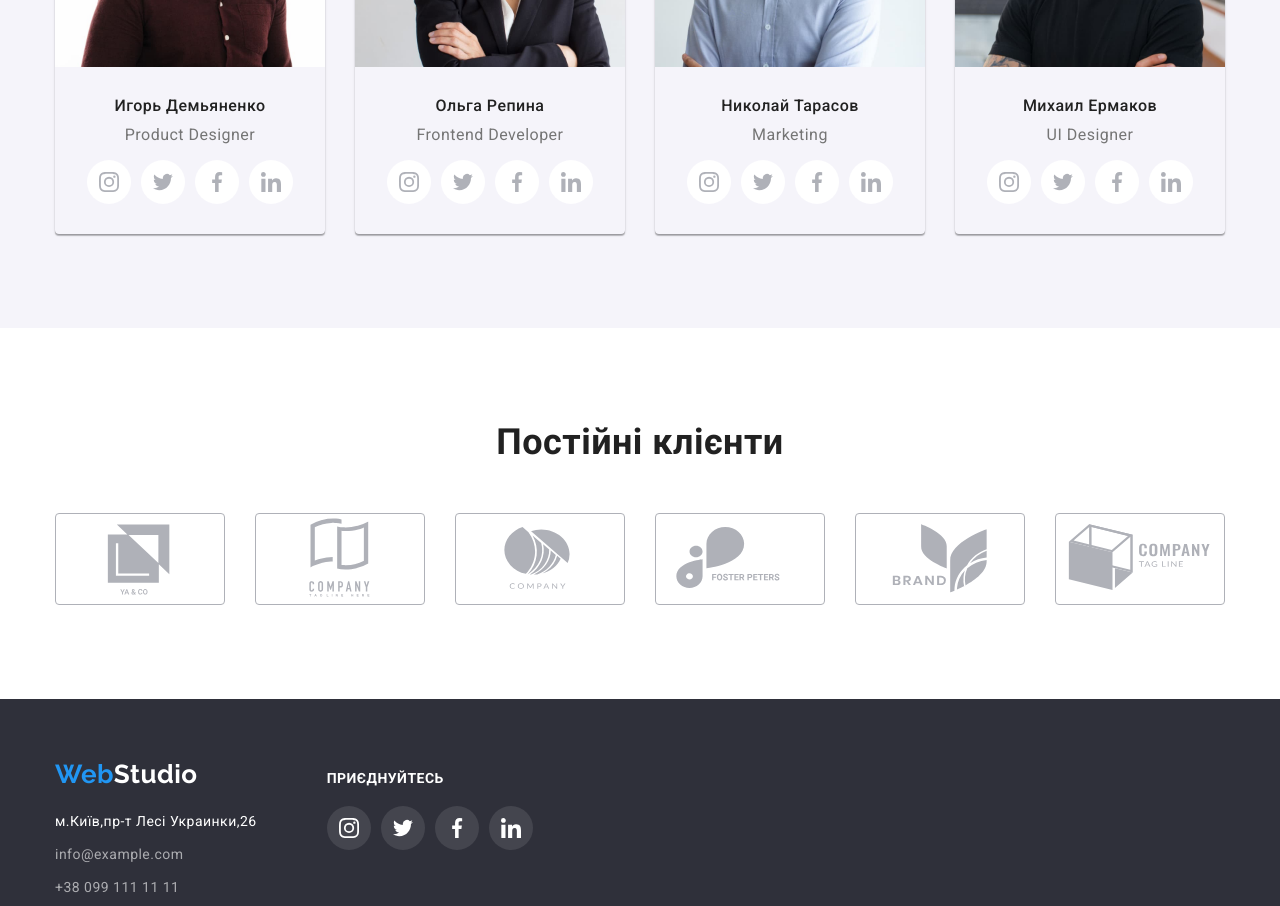
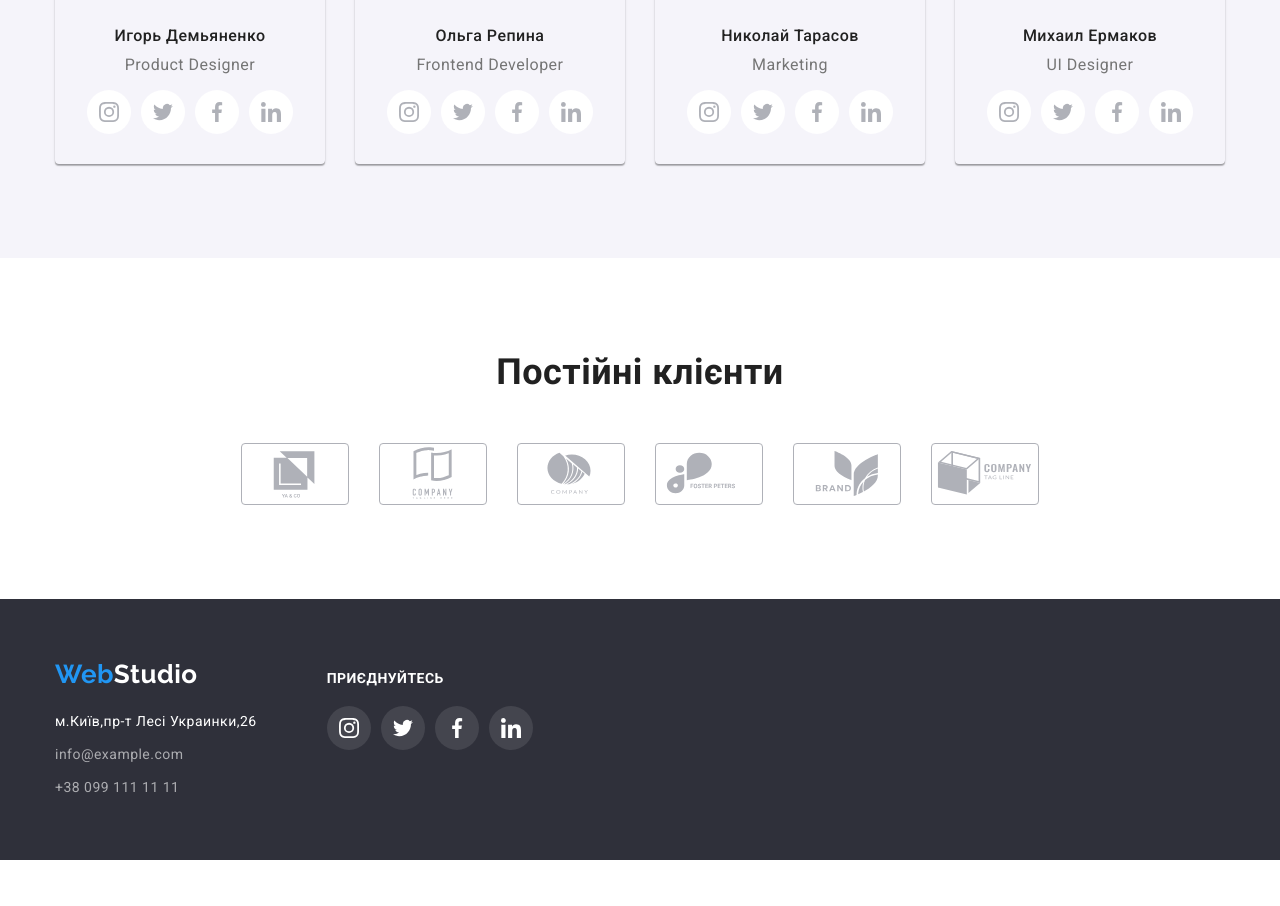
Before and after one commit to AndriyPetryshyn/goit-markup-hw-04, a plain HTML site: page index.html in a window 1280 px wide. Shown: the part 2043-2949 px from the top of the page. After the commit the page ends 2903 px from the top, so only its background shows below. Drawn offline with nearby package versions, Linux system fonts and the light colour scheme; files whose address does not match are found by name.

Commit message:
внесено правки згідно вказівок ментора

```diff
--- a/css/styles.css
+++ b/css/styles.css
@@ -510,7 +510,8 @@ background-color: var(--accent-color);
 .social-links:active {
     background-color: var(--accent-color);
 }
-.social-links:hover .social-icon {
+.social-links:hover .social-icon,
+.social-links:focus .social-icon {
     fill: #FFFFFF;
 }
 
@@ -531,27 +532,29 @@ background-color: var(--accent-color);
     align-items: center;
     justify-content: center;
     flex-basis: calc(100% - var(--indent) *(var(--items) -1)) /var(--items);
-    gap: 30px;
+
 }
 .clients-link {
     display: flex;
     align-items: center;
     justify-content: center;
+    width: 100%;
+    height: 100%;
+    border: 1px solid rgba(175, 177, 184, 1);
+    border-radius: 4px;
 }
 .clients-icon {
     fill: #AFB1B8;
-    width: 170px;
-    height: 92px;
-    border: 1px solid rgba(175, 177, 184, 1);
-    border-radius: 4px;
+    width: 100%;
+    height: 100%;
+
 }
-
-.clients-icon:hover,
-.clients-icon:focus,
-.clients-icon:active {
+.clients-link:hover .clients-icon,
+.clients-link:focus .clients-icon {
     fill: var(--accent-color);
     border: 1px solid rgba(33, 150, 243, 1);
 }
+
 /* Footer icons */
 .footer-container {
     display: flex;
@@ -592,6 +595,11 @@ background-color: var(--accent-color);
 .footer-social-links:active {
     background-color: var(--accent-color);
 }
+.footer-social-links:hover .footer-social-icon,
+.footer-social-links:focus .footer-social-icon {
+    fill: var(--main-color);
+    background-color: var(--accent-color);
+}
 
 .footer-title {
     margin-bottom: 20px;
--- a/index.html
+++ b/index.html
@@ -40,7 +40,7 @@
       <ul class="contacts-list list">
         <li class="contacts-list-item">
           <a class="contacts-link link" href="mailto:info@devstudio.com">
-            <svg class="contacts-icon"width="16" hight="12">
+            <svg class="contacts-icon"width="16" height="12">
               <use href=".//img/icons.svg#mail"></use>
             </svg>
             info@devstudio.com
@@ -48,7 +48,7 @@
         </li>
         <li class="contacts-list-item">
           <a class="contacts-link link" href="tel:+380961111111">
-            <svg class="contacts-icon" width="10" hight="16">
+            <svg class="contacts-icon" width="10" height="16">
               <use href=".//img/icons.svg#smartphone"></use>
             </svg>
             +38 096 111 11 11</a>
@@ -72,7 +72,7 @@
         <ul class="features-list list">
           <li class="features-item">
             <div class="thumb">
-              <svg class="features-icon item" width="70" hight="70">
+              <svg class="features-icon item" width="70" heightt="70">
                 <use href=".//img/icons.svg#antenna"></use>
               </svg>
             </div>
@@ -83,7 +83,7 @@
           </li>
           <li class="features-item">
             <div class="thumb">
-              <svg class="features-icon item" width="70" hight="70">
+              <svg class="features-icon item" width="70" height="70">
                 <use href=".//img/icons.svg#clock"></use>
               </svg>
             </div>
@@ -94,7 +94,7 @@
           </li>
           <li class="features-item">
             <div class="thumb">
-              <svg class="features-icon item" width="70" hight="70">
+              <svg class="features-icon item" width="70" height="70">
                 <use href=".//img/icons.svg#diagram"></use>
               </svg>
             </div>
@@ -105,7 +105,7 @@
           </li>
           <li class="features-item">
             <div class="thumb">
-              <svg class="features-icon item" width="70" hight="70">
+              <svg class="features-icon item" width="70" height="70">
                 <use href=".//img/icons.svg#astronaut"></use>
               </svg>
             </div>
@@ -149,7 +149,7 @@
                 <li class="social-item">
                   <a class="social-links link" href="" target="_blank" rel="noopener noreferrer"
                     aria-label="иконка instagram">
-                    <svg class="social-icon" width="20" hight="20">
+                    <svg class="social-icon" width="20" height="20">
                       <use href=".//img/icons.svg#instagram"></use>
                     </svg>
                   </a>
@@ -157,7 +157,7 @@
                 <li class="social-item">
                   <a class="social-links link" href="" target="_blank" rel="noopener noreferrer"
                     aria-label="иконка instagram">
-                    <svg class="social-icon" width="20" hight="20">
+                    <svg class="social-icon" width="20" height="20">
                       <use href=".//img/icons.svg#twitter"></use>
                     </svg>
                   </a>
@@ -165,7 +165,7 @@
                 <li class="social-item">
                   <a class="social-links link" href="" target="_blank" rel="noopener noreferrer"
                     aria-label="иконка instagram">
-                    <svg class="social-icon" width="20" hight="20">
+                    <svg class="social-icon" width="20" height="20">
                       <use href=".//img/icons.svg#facebook"></use>
                     </svg>
                   </a>
@@ -173,7 +173,7 @@
                 <li class="social-item">
                   <a class="social-links link" href="" target="_blank" rel="noopener noreferrer"
                     aria-label="иконка instagram">
-                    <svg class="social-icon" width="20" hight="20">
+                    <svg class="social-icon" width="20" height="20">
                       <use href=".//img/icons.svg#linkedin"></use>
                     </svg>
                   </a>
@@ -190,7 +190,7 @@
                 <li class="social-item">
                   <a class="social-links link" href="" target="_blank" rel="noopener noreferrer"
                     aria-label="иконка instagram">
-                    <svg class="social-icon" width="20" hight="20">
+                    <svg class="social-icon" width="20" height="20">
                       <use href=".//img/icons.svg#instagram"></use>
                     </svg>
                   </a>
@@ -198,7 +198,7 @@
                 <li class="social-item">
                   <a class="social-links link" href="" target="_blank" rel="noopener noreferrer"
                     aria-label="иконка instagram">
-                    <svg class="social-icon" width="20" hight="20">
+                    <svg class="social-icon" width="20" height="20">
                       <use href=".//img/icons.svg#twitter"></use>
                     </svg>
                   </a>
@@ -206,7 +206,7 @@
                 <li class="social-item">
                   <a class="social-links link" href="" target="_blank" rel="noopener noreferrer"
                     aria-label="иконка instagram">
-                    <svg class="social-icon" width="20" hight="20">
+                    <svg class="social-icon" width="20" height="20">
                       <use href=".//img/icons.svg#facebook"></use>
                     </svg>
                   </a>
@@ -214,7 +214,7 @@
                 <li class="social-item">
                   <a class="social-links link" href="" target="_blank" rel="noopener noreferrer"
                     aria-label="иконка instagram">
-                    <svg class="social-icon" width="20" hight="20">
+                    <svg class="social-icon" width="20" height="20">
                       <use href=".//img/icons.svg#linkedin"></use>
                     </svg>
                   </a>
@@ -232,7 +232,7 @@
                 <li class="social-item">
                   <a class="social-links link" href="" target="_blank" rel="noopener noreferrer"
                     aria-label="иконка instagram">
-                    <svg class="social-icon" width="20" hight="20">
+                    <svg class="social-icon" width="20" height="20">
                       <use href=".//img/icons.svg#instagram"></use>
                     </svg>
                   </a>
@@ -240,7 +240,7 @@
                 <li class="social-item">
                   <a class="social-links link" href="" target="_blank" rel="noopener noreferrer"
                     aria-label="иконка instagram">
-                    <svg class="social-icon" width="20" hight="20">
+                    <svg class="social-icon" width="20" height="20">
                       <use href=".//img/icons.svg#twitter"></use>
                     </svg>
                   </a>
@@ -248,7 +248,7 @@
                 <li class="social-item">
                   <a class="social-links link" href="" target="_blank" rel="noopener noreferrer"
                     aria-label="иконка instagram">
-                    <svg class="social-icon" width="20" hight="20">
+                    <svg class="social-icon" width="20" height="20">
                       <use href=".//img/icons.svg#facebook"></use>
                     </svg>
                   </a>
@@ -256,7 +256,7 @@
                 <li class="social-item">
                   <a class="social-links link" href="" target="_blank" rel="noopener noreferrer"
                     aria-label="иконка instagram">
-                    <svg class="social-icon" width="20" hight="20">
+                    <svg class="social-icon" width="20" height="20">
                       <use href=".//img/icons.svg#linkedin"></use>
                     </svg>
                   </a>
@@ -273,7 +273,7 @@
                 <li class="social-item">
                   <a class="social-links link" href="" target="_blank" rel="noopener noreferrer"
                     aria-label="иконка instagram">
-                    <svg class="social-icon" width="20" hight="20">
+                    <svg class="social-icon" width="20" height="20">
                       <use href=".//img/icons.svg#instagram"></use>
                     </svg>
                   </a>
@@ -281,7 +281,7 @@
                 <li class="social-item">
                   <a class="social-links link" href="" target="_blank" rel="noopener noreferrer"
                     aria-label="иконка instagram">
-                    <svg class="social-icon" width="20" hight="20">
+                    <svg class="social-icon" width="20" height="20">
                       <use href=".//img/icons.svg#twitter"></use>
                     </svg>
                   </a>
@@ -289,7 +289,7 @@
                 <li class="social-item">
                   <a class="social-links link" href="" target="_blank" rel="noopener noreferrer"
                     aria-label="иконка instagram">
-                    <svg class="social-icon" width="20" hight="20">
+                    <svg class="social-icon" width="20" height="20">
                       <use href=".//img/icons.svg#facebook"></use>
                     </svg>
                   </a>
@@ -297,7 +297,7 @@
                 <li class="social-item">
                   <a class="social-links link" href="" target="_blank" rel="noopener noreferrer"
                     aria-label="иконка instagram">
-                    <svg class="social-icon" width="20" hight="20">
+                    <svg class="social-icon" width="20" height="20">
                       <use href=".//img/icons.svg#linkedin"></use>
                     </svg>
                   </a>
@@ -314,37 +314,37 @@
         <ul class="clients-list card-set list">
           <li class="clients-item card-set-item">
             <a class="clients-link link" href="" target="_blank" rel="noopener noreferrer" aria-label="іконка company1">
-              <svg class="clients-icon" width="106" hight="60">
+              <svg class="clients-icon" width="106" height="60">
                 <use href=".//img/icons.svg#Logo"></use>
               </svg></a>
           </li>
           <li class="clients-item card-set-item">
             <a class="clients-link link" href="" target="_blank" rel="noopener noreferrer" aria-label="іконка company2">
-              <svg class="clients-icon" width="106" hight="60">
+              <svg class="clients-icon" width="106" height="60">
                 <use href=".//img/icons.svg#Logo1"></use>
               </svg></a>
           </li>
           <li class="clients-item card-set-item">
             <a class="clients-link link" href="" target="_blank" rel="noopener noreferrer" aria-label="іконка company3">
-              <svg class="clients-icon" width="106" hight="60">
+              <svg class="clients-icon" width="106" height="60">
                 <use href=".//img/icons.svg#Logo2"></use>
               </svg></a>
           </li>
           <li class="clients-item card-set-item">
             <a class="clients-link link" href="" target="_blank" rel="noopener noreferrer" aria-label="іконка company4">
-              <svg class="clients-icon" width="106" hight="60">
+              <svg class="clients-icon" width="106" height="60">
                 <use href=".//img/icons.svg#Logo3"></use>
               </svg></a>
           </li>
           <li class="clients-item card-set-item">
             <a class="clients-link link" href="" target="_blank" rel="noopener noreferrer" aria-label="іконка company5">
-              <svg class="clients-icon" width="106" hight="60">
+              <svg class="clients-icon" width="106" height="60">
                 <use href=".//img/icons.svg#Logo4"></use>
               </svg></a>
           </li>
           <li class="clients-item card-set-item">
             <a class="clients-link link" href="" target="_blank" rel="noopener noreferrer" aria-label="іконка company6">
-              <svg class="clients-icon" width="106" hight="60">
+              <svg class="clients-icon" width="106" height="60">
                 <use href=".//img/icons.svg#Logo5"></use>
               </svg></a>
           </li>
@@ -381,7 +381,7 @@
           <li class="footer-social-item">
             <a class="footer-social-links link" href="" target="_blank" rel="noopener noreferrer"
               aria-label="иконка instagram">
-              <svg class="footer-social-icon" width="20" hight="20">
+              <svg class="footer-social-icon" width="20" height="20">
                 <use href=".//img/icons.svg#instagram"></use>
               </svg>
             </a>
@@ -389,7 +389,7 @@
           <li class="footer-social-item">
             <a class="footer-social-links link" href="" target="_blank" rel="noopener noreferrer"
               aria-label="иконка instagram">
-              <svg class="footer-social-icon" width="20" hight="20">
+              <svg class="footer-social-icon" width="20" height="20">
                 <use href=".//img/icons.svg#twitter"></use>
               </svg>
             </a>
@@ -397,7 +397,7 @@
           <li class="footer-social-item">
             <a class="footer-social-links link" href="" target="_blank" rel="noopener noreferrer"
               aria-label="иконка instagram">
-              <svg class="footer-social-icon" width="20" hight="20">
+              <svg class="footer-social-icon" width="20" height="20">
                 <use href=".//img/icons.svg#facebook"></use>
               </svg>
             </a>
@@ -405,7 +405,7 @@
           <li class="footer-social-item">
             <a class="footer-social-links link" href="" target="_blank" rel="noopener noreferrer"
               aria-label="иконка instagram">
-              <svg class="footer-social-icon" width="20" hight="20">
+              <svg class="footer-social-icon" width="20" height="20">
                 <use href=".//img/icons.svg#linkedin"></use>
               </svg>
             </a>
```
Also changed, not shown: portfolio.html (+6 -6 lines).
